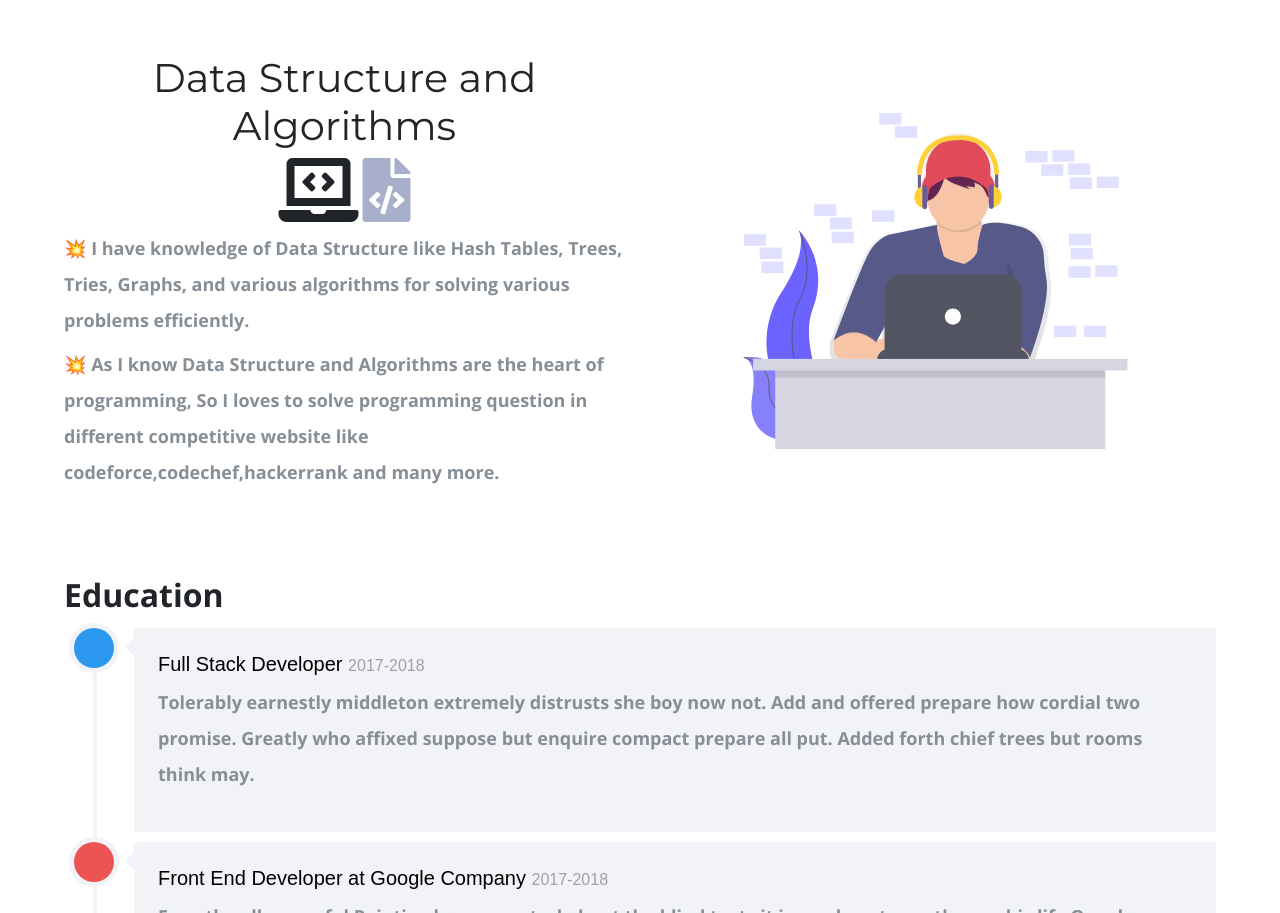
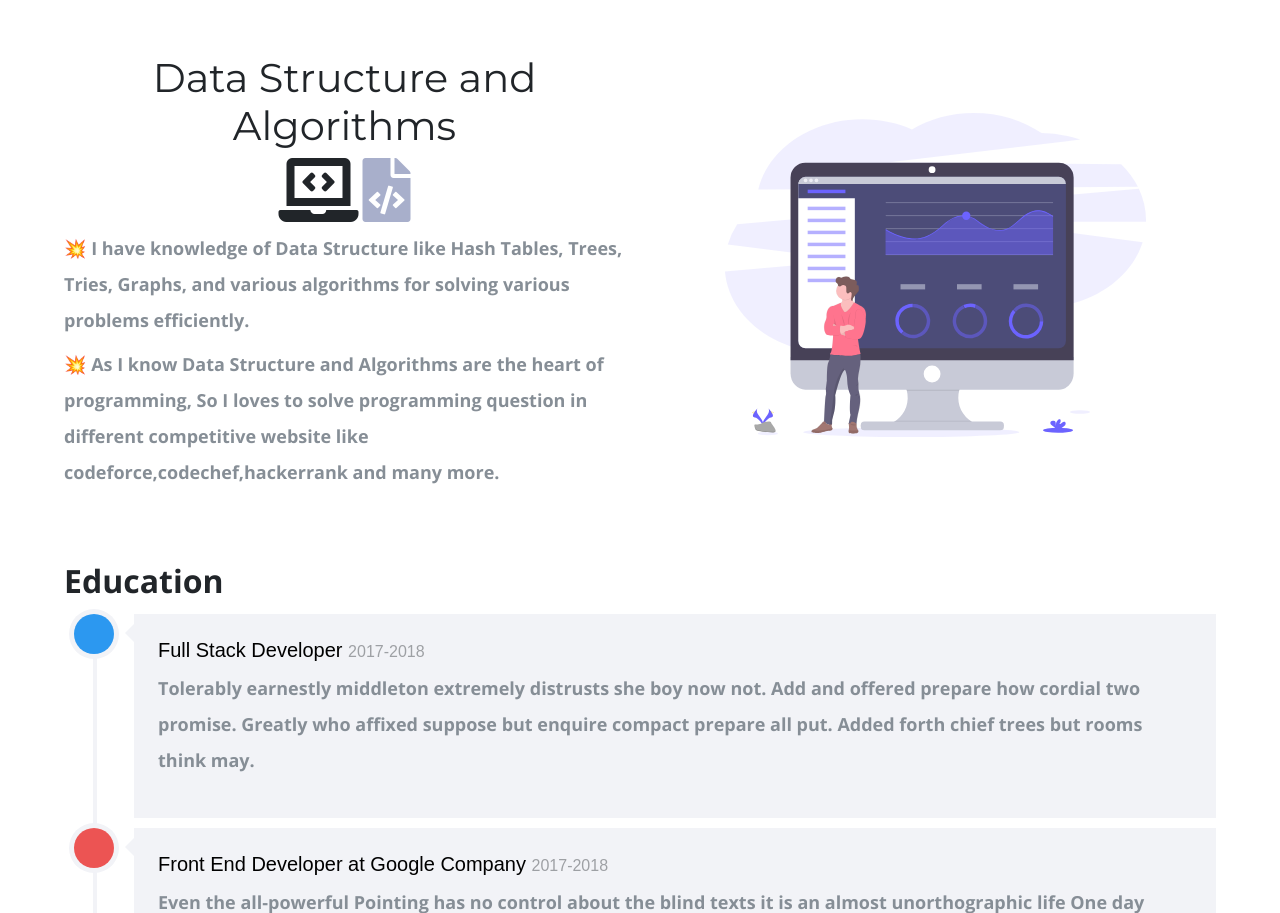
Before and after one commit to SAKSHAM0001/saksham, a plain HTML site: page index.html in a window 1280 px wide. Shown: the part 1833-2746 px from the top of the page. Drawn offline with nearby package versions, Linux system fonts and the light colour scheme; some icons are missing; a web font is replaced by a local one.

Commit message:
Update index.html

```diff
--- a/index.html
+++ b/index.html
@@ -180,7 +180,7 @@
                         </div>
                 </div>
                 <div class="col-lg-6 col-md-6 Feature-second-image ">
-                  <img class = "Feature-svg-image" src="Image/coding.svg" alt="">
+                  <img class = "Feature-svg-image" src="Image/Data_Analysis.svg" alt="">
                 </div>
               </div>
 
```
